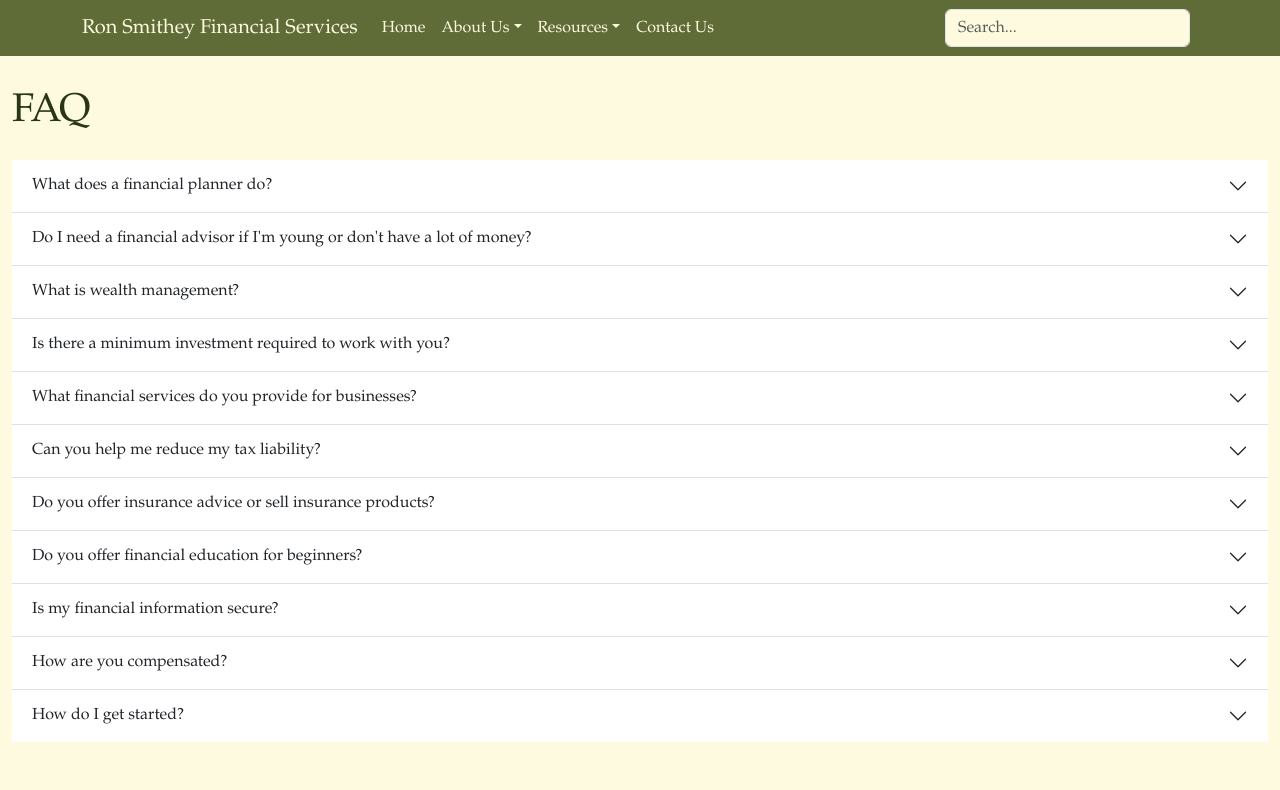
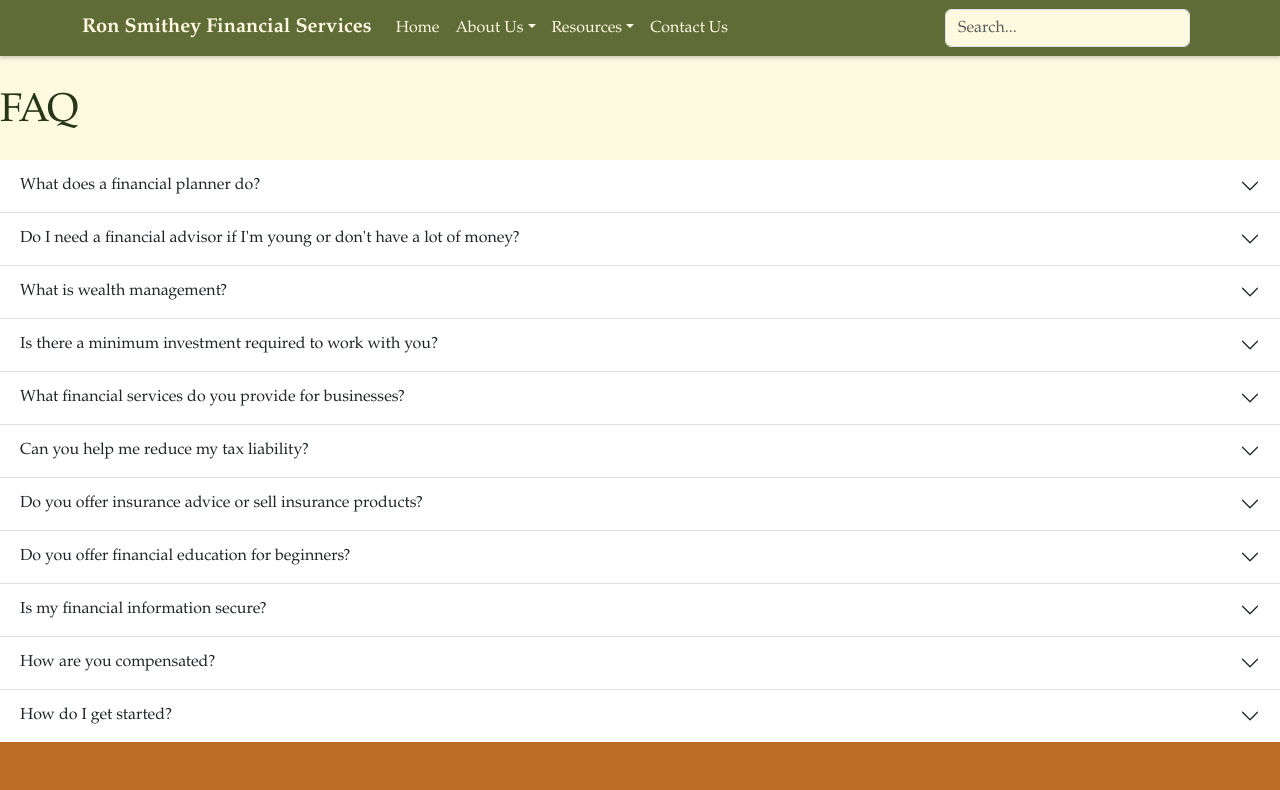
Before and after one commit to DavidTimothyNam/CSC-131-Final, a React (Vite) app: page /faq in a window 1280 px wide. Shown: the top 790 px of the page. Built offline with nearby package versions, Linux system fonts and the light colour scheme.

Commit message:
adjusted margins/button colors for home page

```diff
--- a/src/components/AboutHero.jsx
+++ b/src/components/AboutHero.jsx
@@ -9,12 +9,9 @@ const AboutUs = () => {
         <Row className="align-items-center">
           {/* Text Section */}
           <Col lg={6}>
-            <h1 id="backgroundLight" style={{padding: "10px"}}><b>Ron Smithey Financial Services</b></h1>
+            <h1 id="backgroundLight" style={{ padding: "10px" }}><b>Ron Smithey Financial Services</b></h1>
             <p className="lead mt-4 mb-4" id="backgroundLight">
-              Lorem ipsum dolor sit amet, consectetur adipiscing elit. In
-              fringilla gravida turpis at egestas. Sed et libero vel ipsum
-              maximus porta. Integer sodales accumsan eros a finibus. Phasellus
-              volutpat sapien a quam tempor, at consequat enim rhoncus.
+              Lorem ipsum dolor sit amet consectetur adipiscing elit. Quisque faucibus ex sapien vitae pellentesque sem placerat. In id cursus mi pretium tellus duis convallis. Tempus leo eu aenean sed diam urna tempor. Pulvinar vivamus fringilla lacus nec metus bibendum egestas. Iaculis massa nisl malesuada lacinia integer nunc posuere. Ut hendrerit semper vel class aptent taciti sociosqu. Ad litora torquent per conubia nostra inceptos himenaeos.
             </p>
             <div className="d-flex gap-4 justify-content-center mb-4">
               <Button className="button1 btn" as={Link} to="/contact" size="lg">
--- a/src/components/BlogCard.jsx
+++ b/src/components/BlogCard.jsx
@@ -18,7 +18,7 @@ const BlogCard = ({ image, badges, date, title, excerpt, link }) => {
       <Card.Body className="d-flex flex-column">
         <div className="mb-1">
           {badges.map((badge, index) => (
-            <Badge key={index} bg="primary" className="me-2">
+            <Badge key={index} className="badge me-2">
               {badge}
             </Badge>
           ))}
--- a/src/components/Footer/Footer.jsx
+++ b/src/components/Footer/Footer.jsx
@@ -63,6 +63,7 @@ const Footer = () => {
                 id="newsletter1"
                 type="email"
                 placeholder="Email address"
+                className="navFooter"
               />
               <Button className="button2 btn">
                 Subscribe
--- a/src/components/Layout.jsx
+++ b/src/components/Layout.jsx
@@ -9,7 +9,7 @@ function Layout({ children }) {
       <PageNavbar />
 
       <main>
-        <Container fluid className="my-5">
+        <Container fluid className="mt-5 px-0">
           {children}
         </Container>
       </main>
--- a/src/components/ResourceSection/ResourceCard.jsx
+++ b/src/components/ResourceSection/ResourceCard.jsx
@@ -10,7 +10,7 @@ const ResourceCard = ({ image, title, description, link, buttonText }) => {
         <Card.Title>{title}</Card.Title>
         <Card.Text>{description}</Card.Text>
         <Link to={link}>
-          <Button class="button1 btn">{buttonText}</Button>
+          <Button class="button1 button3 btn">{buttonText}</Button>
         </Link>
       </Card.Body>
     </Card>
--- a/src/components/ResourceSection/ResourceSection.jsx
+++ b/src/components/ResourceSection/ResourceSection.jsx
@@ -48,7 +48,7 @@ const ResourceSection = () => {
         </Row>
         <div className="text-center mt-4">
           <Link to="/marketplace">
-            <Button class= "btn button3 button1" size="md">
+            <Button class="button1 button3 btn" size="md">
               All Resources
             </Button>
           </Link>
--- a/src/pages/Home.jsx
+++ b/src/pages/Home.jsx
@@ -19,12 +19,8 @@ class Home extends React.Component {
             <AboutHero />
           </Container>
           {/* 💼 Services */}
-          <Container className="mt-4" id="backgroundPrimary">
-            <h2 className="text-center mb-4">What We Offer</h2>
-            <ServiceSection />
-          </Container>
 
-          <Container fluid className="mt-4" id="backgroundPrimary">
+          <Container fluid className="mt-4 py-4" id="backgroundPrimary">
             <h2 className="text-center mb-4">What We Offer</h2>
             <ServiceSection />
           </Container>
@@ -56,7 +52,7 @@ class Home extends React.Component {
           </Container>
 
           {/* 📚 Resources */}
-          <Container className="mt-4" id="backgroundPrimary">
+          <Container fluid className="mt-4 py-4" id="backgroundPrimary">
             <h2 className="text-center mb-4">Financial Resources</h2>
             <ResourceSection />
           </Container>
--- a/src/styles.css
+++ b/src/styles.css
@@ -6,6 +6,10 @@ body {
 }
 
 /* custom navbar start */
+nav {
+    box-shadow: 0 2px 4px 0 rgba(0,0,0,.2);
+  }
+
 .navbar-custom {
     background-color: #606C38;
 }
@@ -26,12 +30,15 @@ body {
     background-color: #FEFAE0;
     box-shadow: 0 0 0 0.2rem rgba(188, 108, 37, 1);
 }
-
+.navbar-brand{
+    font-weight:600;
+}
 .navbar-brand,
 .navbar-nav,
 .nav-link,
-.navbar-text {
-    color: #FEFAE0;
+.navbar-text,
+.nav-item {
+    color: #FEFAE0 !important;
 }
 
 .nav-link:hover,
@@ -57,6 +64,8 @@ body {
     color: #283618;
     border-radius: 200px;
     padding: 30px;
+    padding-left:50px;
+    padding-right:50px;
     text-align: center;
 }
 
@@ -127,3 +136,12 @@ body {
 .bold{
     font-weight: 600;
 }
+
+
+.badge{
+    background-color: #606C38 !important;
+}
+.navFooter:focus{
+    border-color: #606c38;
+    box-shadow: 0 0 0 0.2rem rgba(96, 108, 56, 1);
+}
```
